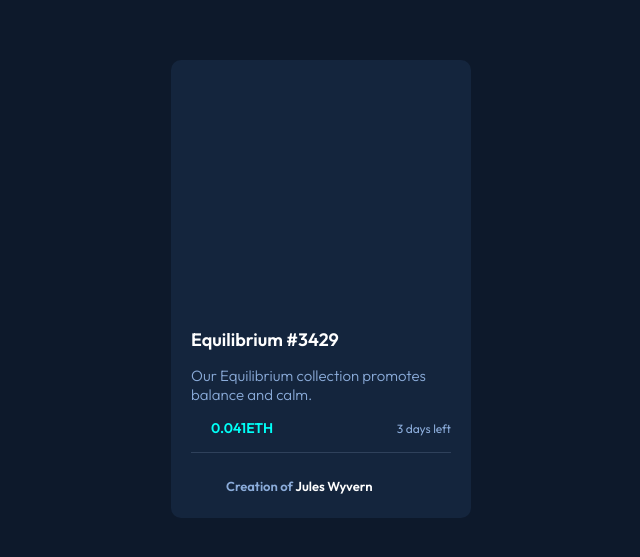
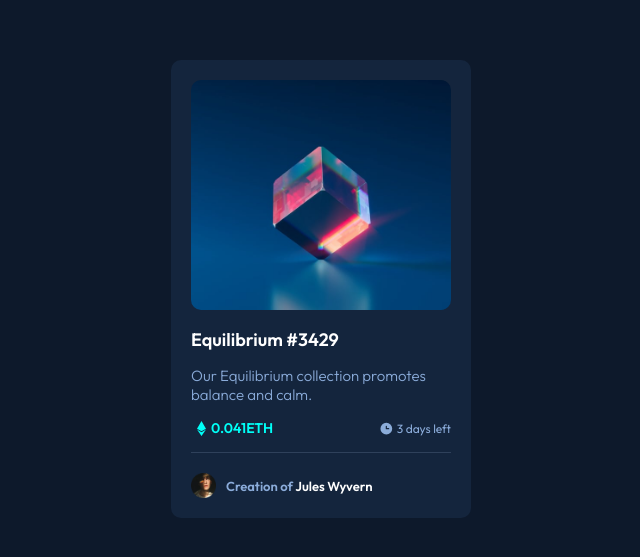
Before and after one commit to RodrigoCazard/card1, a plain HTML site: page index.html in a window 1280 px wide. Shown: the part 111-668 px from the top of the page, without its empty margins (319-959 px from the left). Drawn offline with Linux system fonts and the light colour scheme; the site is published under a folder, as on GitHub Pages, so addresses that start at the root find nothing.

Commit message:
change imgs commit

```diff
--- a/style.css
+++ b/style.css
@@ -44,7 +44,7 @@ html {
     display: inline-block;
     width: 260px;
     height: 230px;
-    background-image: url(/images/image-equilibrium.jpg);
+    background-image: url(images/image-equilibrium.jpg);
     background-position: center;
     background-size:cover;
     background-repeat: no-repeat;
@@ -66,7 +66,7 @@ html {
     cursor: pointer;
 }
 .eye{
-    background-image: url(/images/icon-view.svg);
+    background-image: url(images/icon-view.svg);
     background-position: center;
     background-size:cover;
     background-repeat: no-repeat;
@@ -111,7 +111,7 @@ html {
     background-position: center;
     background-size:contain;
     background-repeat: no-repeat;
-    background-image: url(/images/icon-ethereum.svg);
+    background-image: url(images/icon-ethereum.svg);
 }
 .card__priceday_container p:first-child{
     display: flex;
@@ -133,7 +133,7 @@ html {
     background-position: center;
     background-size:contain;
     background-repeat: no-repeat;
-    background-image: url(/images/icon-clock.svg);
+    background-image: url(images/icon-clock.svg);
 }
 .card__footer_container{
     border-top: 1px solid  var(--very-dark-blue-line);
@@ -149,7 +149,7 @@ html {
     background-position: center;
     background-size:contain;
     background-repeat: no-repeat;
-    background-image: url(/images/image-avatar.png);
+    background-image: url(images/image-avatar.png);
 }
 .card__footer_container p{
     color:var(--soft-blue);
```
